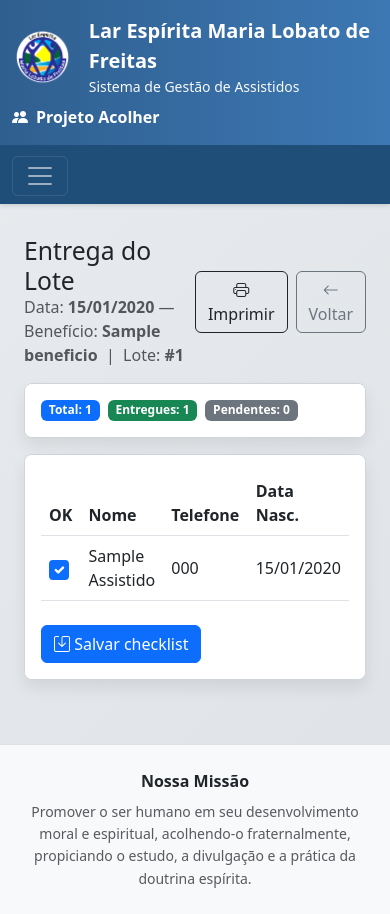
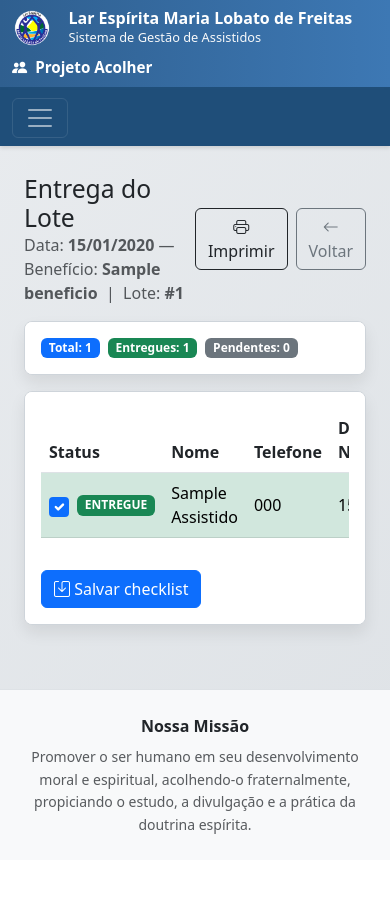
Before and after one commit to titoufu/ProjetoAcolher, a Django app: page /operacoes/entregas/1/ in a window 390 px wide. After the commit the page ends 834 px from the top, so only its background shows below. Run offline with Django 5.2, Linux system fonts and the light colour scheme; a user stored in the database is signed in; tables that the repository leaves empty hold one stand-in row (values such as "Sample post").

Commit message:
Ajustes de templates (2 HTML)

```diff
--- a/apps/operacoes/templates/operacoes/base.html
+++ b/apps/operacoes/templates/operacoes/base.html
@@ -120,11 +120,14 @@
         }
 
         .navbar-institucional {
-            background-color: #1f4e79; /* harmoniza com o header */
+            background-color: #1f4e79;
+            /* harmoniza com o header */
             box-shadow: 0 2px 4px rgba(0, 0, 0, .12);
         }
+
+        /* ===== Visual "caixinhas" (ótimo no PC) ===== */
         .navbar .nav-link {
-            border: 1px solid rgba(255,255,255,0.5);
+            border: 1px solid rgba(255, 255, 255, 0.5);
             border-radius: 6px;
             margin-right: 8px;
             padding: 6px 14px;
@@ -132,9 +135,52 @@
         }
 
         .navbar .nav-link:hover {
-            background-color: rgba(255,255,255,0.15);
+            background-color: rgba(255, 255, 255, 0.15);
         }
 
+        /* ===== Ajustes Mobile (reduzir “altura gasta”) ===== */
+        @media (max-width: 576px) {
+            /* Header mais baixo */
+            .header-institucional .container {
+                padding-top: .5rem !important;
+                padding-bottom: .5rem !important;
+            }
+
+            .header-institucional img {
+                height: 40px !important;
+            }
+
+            .header-institucional .fw-semibold.fs-5 {
+                font-size: 1rem !important;
+                line-height: 1.15;
+            }
+
+            .header-institucional .small {
+                font-size: .8rem !important;
+            }
+
+            /* “Projeto Acolher” mais compacto */
+            .header-institucional .brand-link {
+                font-size: .95rem;
+            }
+
+            /* Nav-links: tira borda/padding “pesado” no celular */
+            .navbar .nav-link {
+                border: none !important;
+                border-radius: 0 !important;
+                margin-right: 0 !important;
+                padding: .5rem .75rem !important;
+            }
+
+            .navbar .nav-link:hover {
+                background-color: rgba(255, 255, 255, 0.10);
+            }
+
+            /* Conteúdo subir um pouco no mobile */
+            .container-fluid.mt-3 {
+                margin-top: .75rem !important;
+            }
+        }
     </style>
 
     {% block extra_css %}{% endblock %}
@@ -153,9 +199,8 @@
 
                 <!-- Logo + Nome da Instituição -->
                 <div class="d-flex align-items-center gap-3">
-                    <img src="{% static 'img/logo.png' %}"
-                         alt="Lar Espírita Maria Lobato de Freitas"
-                         style="height:60px; width:auto;">
+                    <img src="{% static 'img/logo.png' %}" alt="Lar Espírita Maria Lobato de Freitas"
+                        style="height:60px; width:auto;">
 
                     <div>
                         <div class="fw-semibold fs-5 text-white">
@@ -169,7 +214,7 @@
 
                 <!-- Link do Sistema (antes ficava como navbar-brand) -->
                 <a class="brand-link fw-bold text-white d-inline-flex align-items-center"
-                   href="{% url 'operacoes_home' %}">
+                    href="{% url 'operacoes_home' %}">
                     <i class="bi bi-people-fill me-2"></i>
                     Projeto Acolher
                 </a>
@@ -219,7 +264,9 @@
                                     <i class="bi bi-list-ul me-2"></i> Listar
                                 </a>
                             </li>
-                            <li><hr class="dropdown-divider"></li>
+                            <li>
+                                <hr class="dropdown-divider">
+                            </li>
                         </ul>
                     </li>
                     {% endif %}
@@ -244,7 +291,9 @@
                                     <i class="bi bi-list-ul me-2"></i> Listar
                                 </a>
                             </li>
-                            <li><hr class="dropdown-divider"></li>
+                            <li>
+                                <hr class="dropdown-divider">
+                            </li>
                         </ul>
                     </li>
                     {% endif %}
@@ -328,7 +377,9 @@
                                 </a>
                             </li>
 
-                            <li><hr class="dropdown-divider"></li>
+                            <li>
+                                <hr class="dropdown-divider">
+                            </li>
 
                             <li class="dropdown-header text-uppercase small text-muted">Benefícios</li>
 
@@ -344,7 +395,9 @@
                                 </a>
                             </li>
 
-                            <li><hr class="dropdown-divider"></li>
+                            <li>
+                                <hr class="dropdown-divider">
+                            </li>
 
                             <li class="dropdown-header text-uppercase small text-muted">Entregas</li>
 
@@ -376,14 +429,6 @@
                             </li>
                         </ul>
                     </li>
-                    <li class="nav-item d-flex align-items-center ms-3">
-                        <form method="post" action="/accounts/logout/" class="m-0">
-                            {% csrf_token %}
-                            <button type="submit" class="btn btn-outline-light btn-sm">
-                                <i class="bi bi-box-arrow-right me-1"></i> Sair
-                            </button>
-                        </form>
-                    </li>
                     {% endif %}
                 </ul>
 
@@ -408,7 +453,9 @@
 
                         <ul class="dropdown-menu dropdown-menu-end">
                             <li><a class="dropdown-item" href="#"><i class="bi bi-person me-2"></i> Meu Perfil</a></li>
-                            <li><hr class="dropdown-divider"></li>
+                            <li>
+                                <hr class="dropdown-divider">
+                            </li>
 
                             {% if user.is_superuser %}
                             <li>
@@ -416,7 +463,9 @@
                                     <i class="bi bi-gear me-2"></i> Admin Django
                                 </a>
                             </li>
-                            <li><hr class="dropdown-divider"></li>
+                            <li>
+                                <hr class="dropdown-divider">
+                            </li>
                             {% endif %}
 
                             <!-- Logout via POST (correto) -->
@@ -477,4 +526,5 @@
 
     {% block extra_js %}{% endblock %}
 </body>
+
 </html>
--- a/apps/operacoes/templates/operacoes/entregas/lote_detalhe.html
+++ b/apps/operacoes/templates/operacoes/entregas/lote_detalhe.html
@@ -17,13 +17,12 @@
     </div>
 
     <div class="d-flex gap-2">
-      <!-- Imprimir (Lista de chamada) -->
+      <!-- Imprimir -->
       <a class="btn btn-outline-dark"
-           href="{% url 'entregas:lote_print' lote.id %}"
+         href="{% url 'consultas:entregas_lote_print' %}?lote_id={{ lote.id }}"
          target="_blank">
         <i class="bi bi-printer"></i> Imprimir
       </a>
-
 
       <!-- Voltar -->
       <a class="btn btn-outline-secondary" href="{% url 'entregas:lote_lista' %}">
@@ -48,10 +47,10 @@
         {% csrf_token %}
 
         <div class="table-responsive">
-          <table class="table table-hover align-middle">
+          <table id="tabela-checklist" class="table table-hover align-middle">
             <thead>
               <tr>
-                <th style="width:70px;">OK</th>
+                <th style="width:160px;">Status</th>
                 <th>Nome</th>
                 <th style="width:180px;">Telefone</th>
                 <th style="width:140px;">Data Nasc.</th>
@@ -60,26 +59,26 @@
 
             <tbody>
               {% for item in itens %}
-              <tr>
+              <tr class="{% if item.entregue %}table-success{% endif %}">
                 <td>
+                  <div class="d-flex align-items-center gap-2">
                     <input class="form-check-input"
                            type="checkbox"
                            name="entregue"
                            value="{{ item.id }}"
                            {% if item.entregue %}checked{% endif %}>
+
+                    {% if item.entregue %}
+                      <span class="badge text-bg-success">ENTREGUE</span>
+                    {% else %}
+                      <span class="badge text-bg-secondary">PENDENTE</span>
+                    {% endif %}
+                  </div>
                 </td>
 
-                <td>
-                  {{ item.atribuicao.assistido.nome|title }}
-                </td>
-
-                <td>
-                  {{ item.atribuicao.assistido.telefone_formatado }}
-                </td>
-
-                <td>
-                  {{ item.atribuicao.assistido.data_nascimento|date:"d/m/Y" }}
-                </td>
+                <td>{{ item.atribuicao.assistido.nome|title }}</td>
+                <td>{{ item.atribuicao.assistido.telefone_formatado }}</td>
+                <td>{{ item.atribuicao.assistido.data_nascimento|date:"d/m/Y" }}</td>
               </tr>
               {% empty %}
               <tr>
@@ -92,7 +91,7 @@
           </table>
         </div>
 
-        <button type="submit" class="btn btn-primary mt-2">
+        <button type="submit" class="btn btn-primary mt-3">
           <i class="bi bi-save"></i> Salvar checklist
         </button>
       </form>
@@ -100,4 +99,39 @@
   </div>
 
 </div>
+
+<script>
+(function () {
+  const tabela = document.getElementById("tabela-checklist");
+  if (!tabela) return;
+
+  tabela.addEventListener("change", function (ev) {
+    const cb = ev.target;
+    if (!(cb instanceof HTMLInputElement)) return;
+    if (cb.type !== "checkbox") return;
+    if (cb.name !== "entregue") return;
+
+    const tr = cb.closest("tr");
+    if (!tr) return;
+
+    // badge é o primeiro <span class="badge"> dentro da mesma célula
+    const td = cb.closest("td");
+    const badge = td ? td.querySelector("span.badge") : null;
+    if (!badge) return;
+
+    if (cb.checked) {
+      tr.classList.add("table-success");
+      badge.classList.remove("text-bg-secondary");
+      badge.classList.add("text-bg-success");
+      badge.textContent = "ENTREGUE";
+    } else {
+      tr.classList.remove("table-success");
+      badge.classList.remove("text-bg-success");
+      badge.classList.add("text-bg-secondary");
+      badge.textContent = "PENDENTE";
+    }
+  });
+})();
+</script>
+
 {% endblock %}
--- a/apps/operacoes/templates/operacoes/home.html
+++ b/apps/operacoes/templates/operacoes/home.html
@@ -40,7 +40,7 @@
 
   <!-- HERO -->
   <h2 class="mb-4">
-    </h3>
+    </h2>
 
 
     {% if pode_ver %}
```
Lines whose indentation alone changed are shown as unchanged.
